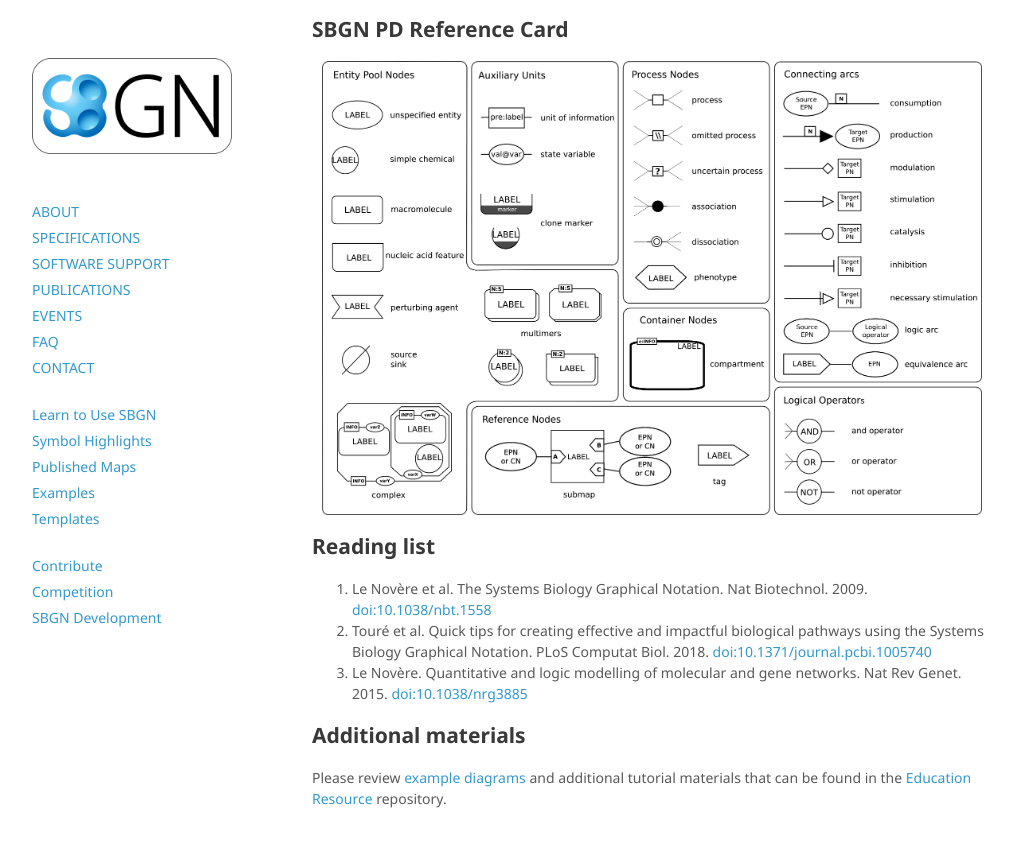
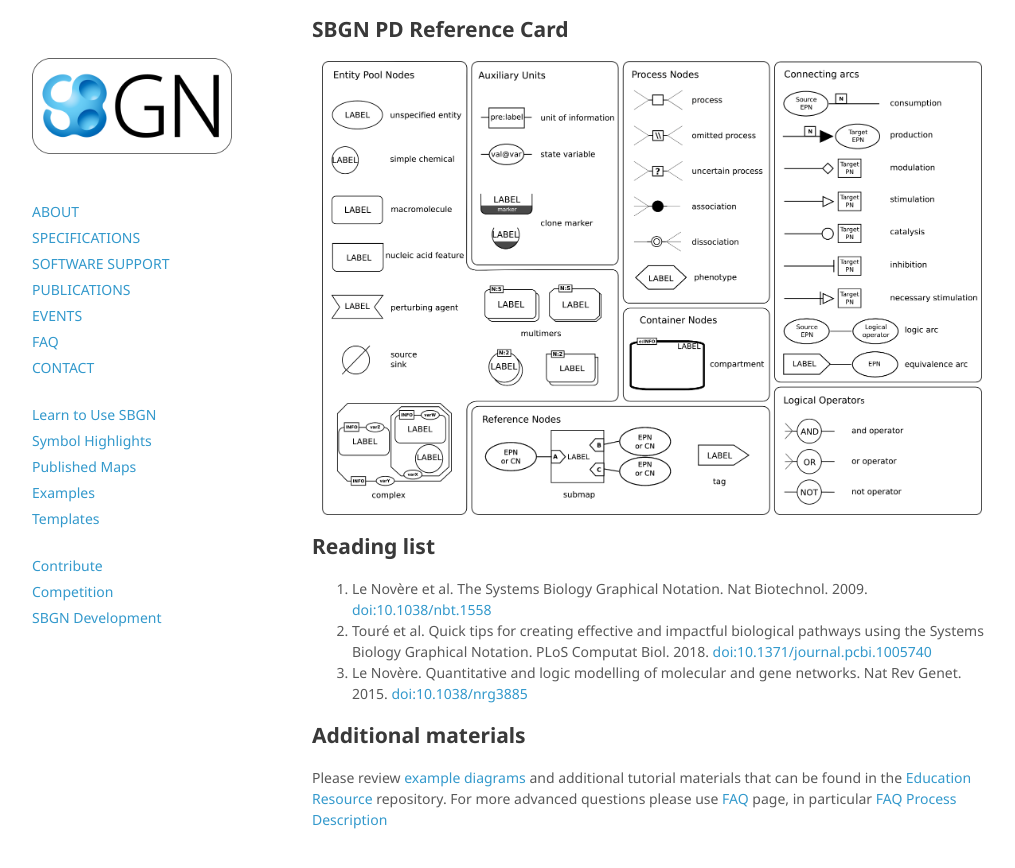
Before and after one commit to sbgn/sbgn, a Jekyll site: the page built from docs/learning_sbgn.md, in a window 1280 px wide and 900 px high, scrolled down 2438 px. Shown: the top 868 px of the window, without its empty margins (128-1143 px from the left). Built offline with Jekyll 4.4.1, drawn with Linux system fonts in a browser that asks for light colours; nearby versions of some CDN libraries.

Commit message:
Update learning_sbgn.md

```diff
--- a/docs/learning_sbgn.md
+++ b/docs/learning_sbgn.md
@@ -78,4 +78,4 @@
 
 ## Additional materials
 
-<p>Please review <a href="/examples">example diagrams</a> and additional tutorial materials that can be found in the <a href="https://github.com/sbgn/educational-resources">Education Resource</a> repository.</p>
+<p>Please review <a href="/examples">example diagrams</a> and additional tutorial materials that can be found in the <a href="https://github.com/sbgn/educational-resources">Education Resource</a> repository. For more advanced questions please use <a href="/sbgn/faq">FAQ</a> page, in particular <a href="/sbgn/faq/pd">FAQ Process Description</a></p>
```
